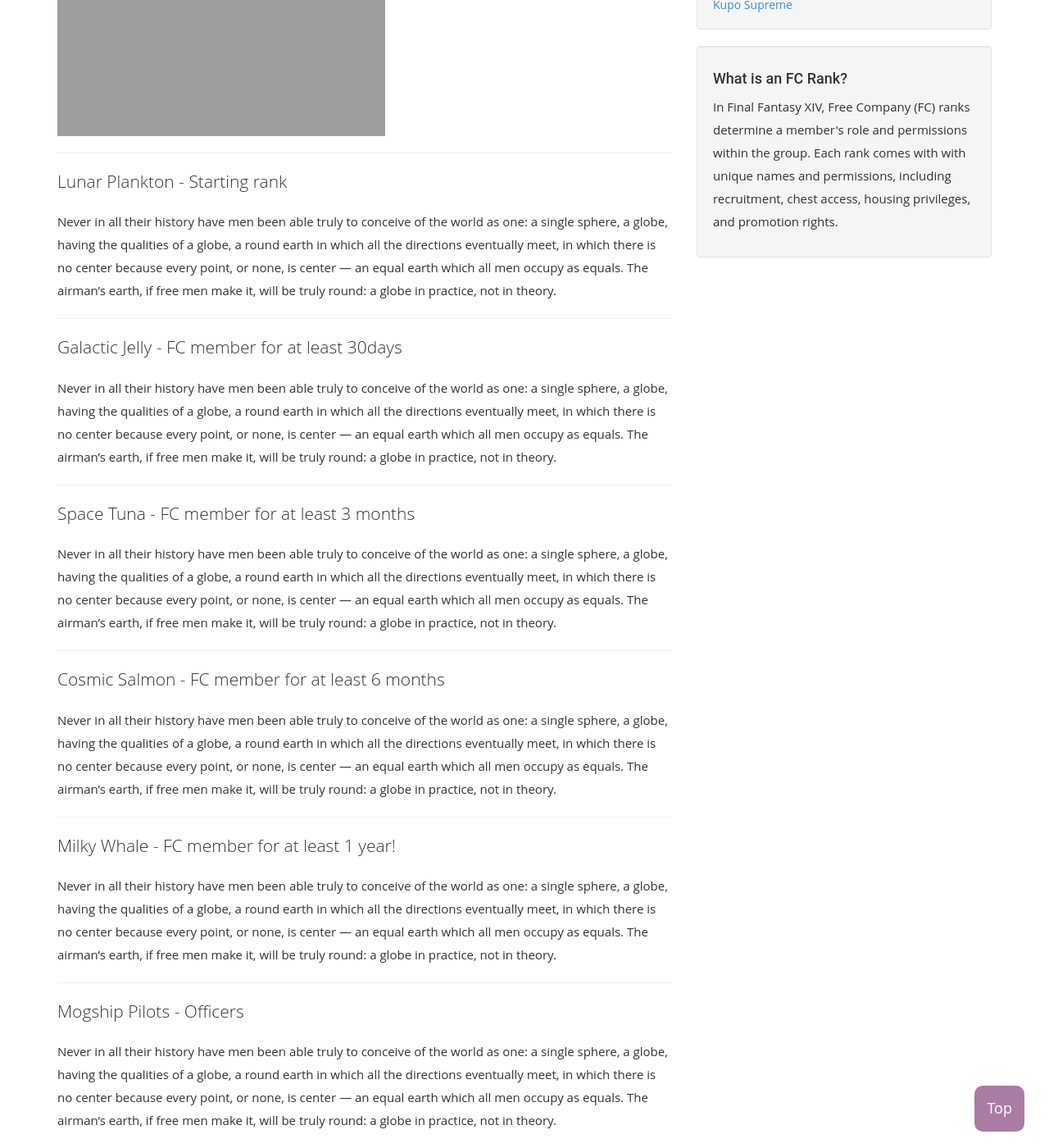
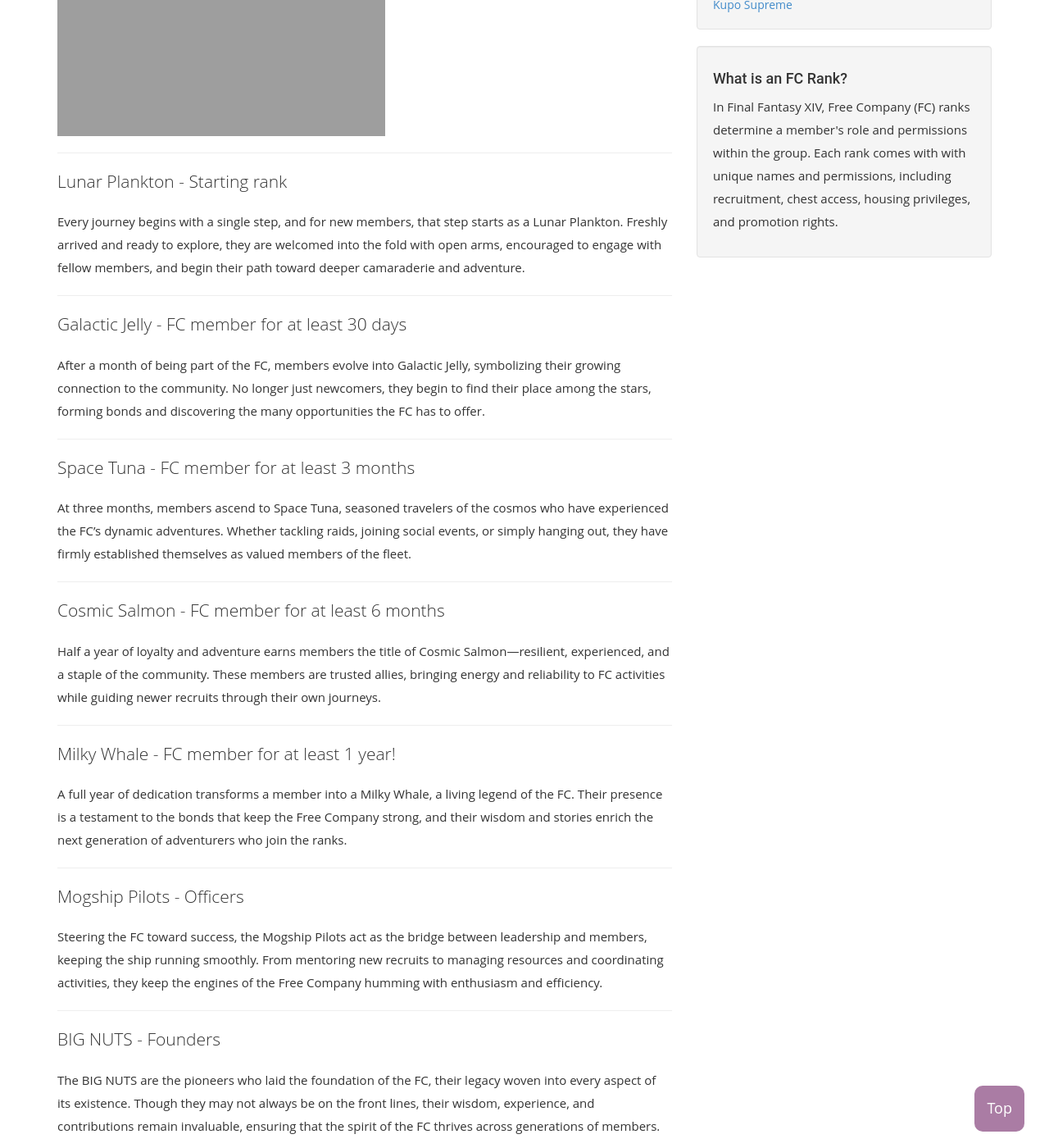
Before and after one commit to mogshipenterprise/mogshipenterprise.github.io, a Jekyll site: the page built from rank.html, in a window 1280 px wide and 1400 px high, scrolled down 713 px. Shown: the whole window at 82% size. Built offline with Jekyll 4.4.1, drawn with Linux system fonts in a browser that asks for light colours; nearby versions of some CDN libraries; comment, search, counter and statistics services are not loaded; some of the changed text lies outside the part shown.

Commit message:
created officer and rank pages

```diff
--- a/_layouts/default.html
+++ b/_layouts/default.html
@@ -66,7 +66,7 @@
                     <li><a href="index.html">Home</a></li>
                     <li><a href="index.html#portfolio-work">Photos</a></li>
                     <li><a href="rank.html">Rank</a></li>
-                    <li><a href="#">Officers</a></li>
+                    <li><a href="officers.html">Officers</a></li>
                     <li><a href="index.html#contact-form">Contact</a></li>
                   </ul>
                 </div><!-- /.navbar-collapse -->
--- a/rank.html
+++ b/rank.html
@@ -43,28 +43,28 @@
                 <!-- Post Content -->
                 <hr id="lunarplankton">
                 <p class="lead">Lunar Plankton - Starting rank  </p>
-                <p>Never in all their history have men been able truly to conceive of the world as one: a single sphere, a globe, having the qualities of a globe, a round earth in which all the directions eventually meet, in which there is no center because every point, or none, is center — an equal earth which all men occupy as equals. The airman’s earth, if free men make it, will be truly round: a globe in practice, not in theory.</p>
+                <p>Every journey begins with a single step, and for new members, that step starts as a Lunar Plankton. Freshly arrived and ready to explore, they are welcomed into the fold with open arms, encouraged to engage with fellow members, and begin their path toward deeper camaraderie and adventure.</p>
                 <hr id="galacticjelly">
-                <p class="lead">Galactic Jelly - FC member for at least 30days  </p>
-                <p>Never in all their history have men been able truly to conceive of the world as one: a single sphere, a globe, having the qualities of a globe, a round earth in which all the directions eventually meet, in which there is no center because every point, or none, is center — an equal earth which all men occupy as equals. The airman’s earth, if free men make it, will be truly round: a globe in practice, not in theory.</p>
+                <p class="lead">Galactic Jelly - FC member for at least 30 days  </p>
+                <p>After a month of being part of the FC, members evolve into Galactic Jelly, symbolizing their growing connection to the community. No longer just newcomers, they begin to find their place among the stars, forming bonds and discovering the many opportunities the FC has to offer.</p>
                 <hr id="spacetuna">
                 <p class="lead">Space Tuna - FC member for at least 3 months  </p>
-                <p>Never in all their history have men been able truly to conceive of the world as one: a single sphere, a globe, having the qualities of a globe, a round earth in which all the directions eventually meet, in which there is no center because every point, or none, is center — an equal earth which all men occupy as equals. The airman’s earth, if free men make it, will be truly round: a globe in practice, not in theory.</p>
+                <p>At three months, members ascend to Space Tuna, seasoned travelers of the cosmos who have experienced the FC’s dynamic adventures. Whether tackling raids, joining social events, or simply hanging out, they have firmly established themselves as valued members of the fleet.</p>
                 <hr id="cosmicsalmon">
                 <p class="lead">Cosmic Salmon - FC member for at least 6 months  </p>
-                <p>Never in all their history have men been able truly to conceive of the world as one: a single sphere, a globe, having the qualities of a globe, a round earth in which all the directions eventually meet, in which there is no center because every point, or none, is center — an equal earth which all men occupy as equals. The airman’s earth, if free men make it, will be truly round: a globe in practice, not in theory.</p>
+                <p>Half a year of loyalty and adventure earns members the title of Cosmic Salmon—resilient, experienced, and a staple of the community. These members are trusted allies, bringing energy and reliability to FC activities while guiding newer recruits through their own journeys.</p>
                 <hr id="milkywhale">
                 <p class="lead">Milky Whale - FC member for at least 1 year! </p>
-                <p>Never in all their history have men been able truly to conceive of the world as one: a single sphere, a globe, having the qualities of a globe, a round earth in which all the directions eventually meet, in which there is no center because every point, or none, is center — an equal earth which all men occupy as equals. The airman’s earth, if free men make it, will be truly round: a globe in practice, not in theory.</p>
+                <p>A full year of dedication transforms a member into a Milky Whale, a living legend of the FC. Their presence is a testament to the bonds that keep the Free Company strong, and their wisdom and stories enrich the next generation of adventurers who join the ranks.</p>
                 <hr id="mogpilots">
                 <p class="lead">Mogship Pilots - Officers</p>
-                <p>Never in all their history have men been able truly to conceive of the world as one: a single sphere, a globe, having the qualities of a globe, a round earth in which all the directions eventually meet, in which there is no center because every point, or none, is center — an equal earth which all men occupy as equals. The airman’s earth, if free men make it, will be truly round: a globe in practice, not in theory.</p>
+                <p>Steering the FC toward success, the Mogship Pilots act as the bridge between leadership and members, keeping the ship running smoothly. From mentoring new recruits to managing resources and coordinating activities, they keep the engines of the Free Company humming with enthusiasm and efficiency.</p>
                 <hr id="bignuts">
                 <p class="lead">BIG NUTS - Founders</p>
-                <p>Never in all their history have men been able truly to conceive of the world as one: a single sphere, a globe, having the qualities of a globe, a round earth in which all the directions eventually meet, in which there is no center because every point, or none, is center — an equal earth which all men occupy as equals. The airman’s earth, if free men make it, will be truly round: a globe in practice, not in theory.</p>
+                <p>The BIG NUTS are the pioneers who laid the foundation of the FC, their legacy woven into every aspect of its existence. Though they may not always be on the front lines, their wisdom, experience, and contributions remain invaluable, ensuring that the spirit of the FC thrives across generations of members.</p>
                 <hr id="kuposupreme">
                 <p class="lead">Kupo Supreme - Leader </p>
-                <p>Never in all their history have men been able truly to conceive of the world as one: a single sphere, a globe, having the qualities of a globe, a round earth in which all the directions eventually meet, in which there is no center because every point, or none, is center — an equal earth which all men occupy as equals. The airman’s earth, if free men make it, will be truly round: a globe in practice, not in theory.</p>
+                <p>As the heart of the Free Company, the Kupo Supreme is the guiding force that shapes the FC’s vision, fosters its growth, and ensures a welcoming home for all members. Whether leading grand adventures, organizing events, or resolving challenges, they serve as the ultimate protector of the FC’s legacy.</p>
 
 
                 <blockquote><p>For those who have seen the Earth from space, and for the hundreds and perhaps thousands more &gt; who will, the experience most certainly changes your perspective. The things that we share in &gt; our world are far more valuable than those which divide us.</p>
```
Also changed, not shown: officer.html (deleted, +0 -132 lines), officers.html (added, +114 -0 lines), img/officers/aza.jpg (added), img/officers/lyths.jpg (added), img/officers/mogumi.jpg (added), img/officers/tsuki.jpg (added), img/officers/vampy.jpg (added), img/officers/vantoral.jpg (added), img/officers/zetasa.jpg (added).
